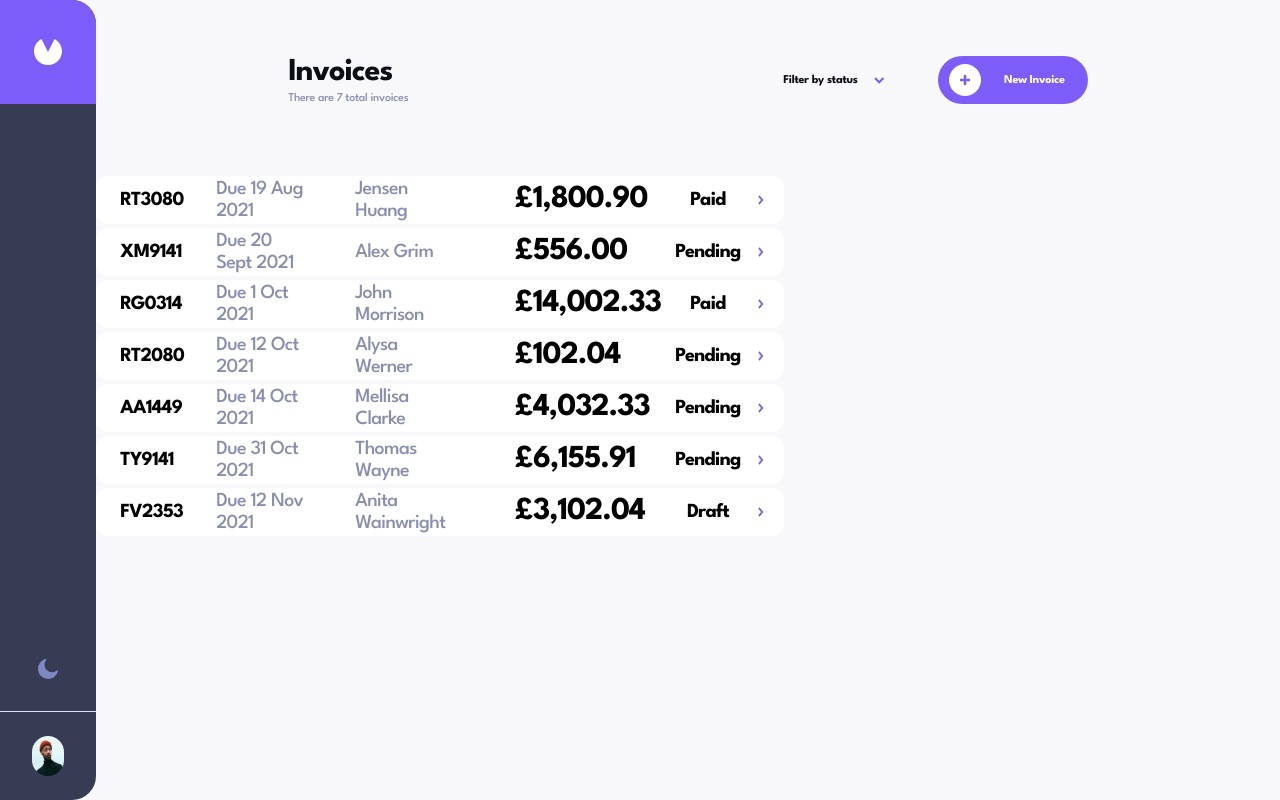
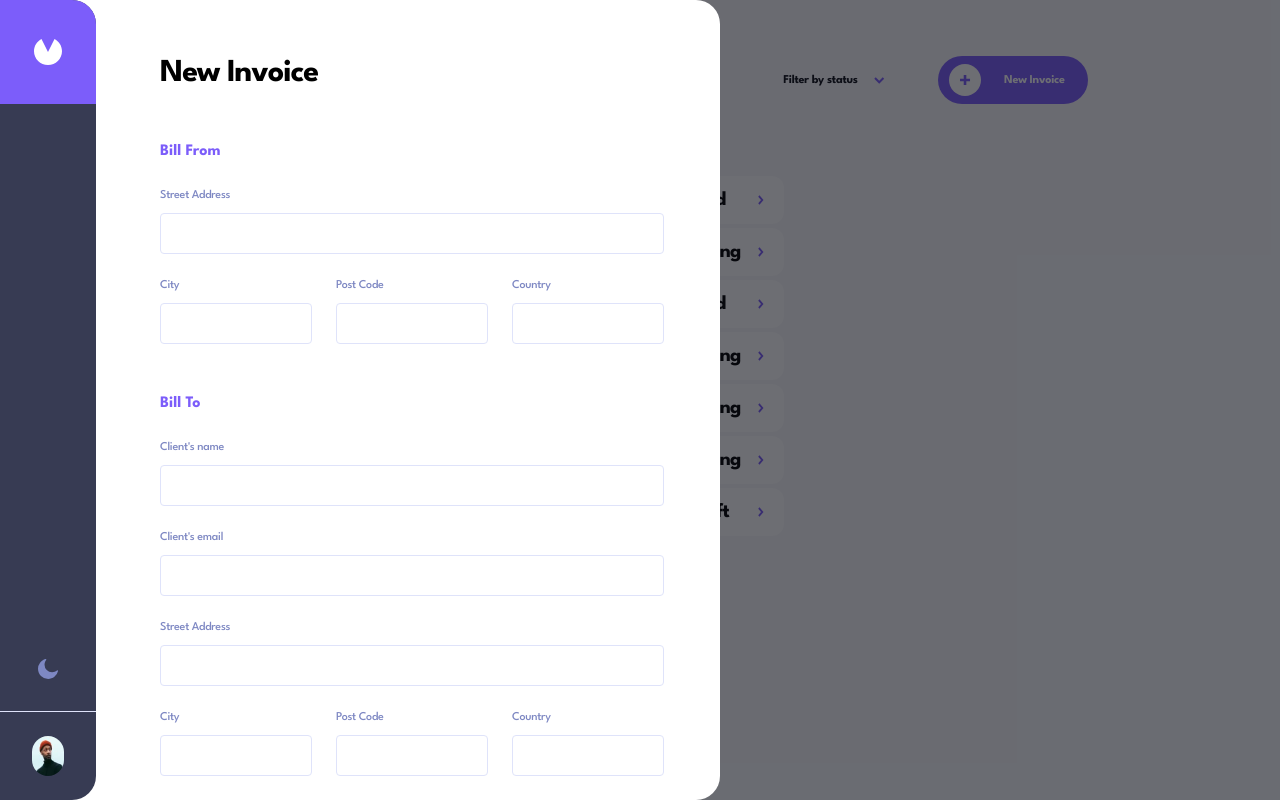
Before and after one commit to MohirpoolBatch1/Invoice-The-Temurids, a React (Create React App) app: page / in a window 1280 px wide. Built offline with nearby package versions, Linux system fonts and the light colour scheme.

Commit message:
feat(IT-8)

```diff
--- a/src/SignedUser.jsx
+++ b/src/SignedUser.jsx
@@ -3,10 +3,14 @@ import {Routes, Route} from 'react-router-dom'
 import Sidebar from './components/Sidebar.jsx'
 import Homepage from './pages/Homepage/Homepage.jsx'
 import NotFound from './pages/NotFoud/NotFound.jsx'
+import FormWindow from './components/FormWindow/FormWindow.jsx'
+import Overlay from './components/FormWindow/Overlay.jsx'
 
 const SignedUser = () => (
-  <div className="App font-spartan font-medium h-screen w-screen flex bg-gray-100">
+  <div className="App relative font-spartan font-medium h-screen w-screen flex bg-gray-100">
     <InvoiceRoutes />
+    <FormWindow />
+    <Overlay />
   </div>
 )
 
--- a/src/components/Form inputs/FormDropdown.jsx
+++ b/src/components/Form inputs/FormDropdown.jsx
@@ -3,17 +3,17 @@ import {Listbox, Transition} from '@headlessui/react'
 import ArrowDown from '../../assets/icon-arrow-down.svg'
 import {netDays} from './Constants.jsx'
 
-const FormDropdown = ({labelText}) => {
+const FormDropdown = ({labelText, className}) => {
   const [selected, setSelected] = useState(netDays[0])
 
   return (
-    <div className="flex-grow w-full relative sm:mb-0">
+    <div className={`flex-grow w-full relative sm:mb-0 ${className}`}>
       <label className="text-xs text-gray-400">{labelText}</label>
       <Listbox value={selected} onChange={setSelected}>
         <div className="relative">
-          <Listbox.Button className="relative w-full cursor-default rounded-lg  border border-gray-200 bg-white p-3 text-left focus:outline-none focus-visible:border-purple text-xs  flex justify-between items-center">
+          <Listbox.Button className="relative w-full cursor-default border border-gray-200 bg-white p-3 text-left focus:outline-none focus-visible:border-purple text-xs  flex justify-between items-center">
             <span className="block text-sm truncate text-gray-600 font-bold">
-              {selected.day}
+              {selected}
             </span>
             <img src={ArrowDown} alt="Options" className="cursor-pointer" />
           </Listbox.Button>
@@ -35,7 +35,7 @@ const FormDropdown = ({labelText}) => {
                   }
                   value={days}
                 >
-                  <span className="block truncate font-medium">{days.day}</span>
+                  <span className="block truncate font-medium">{days}</span>
                 </Listbox.Option>
               ))}
             </Listbox.Options>
--- a/src/components/Form inputs/FormInput.jsx
+++ b/src/components/Form inputs/FormInput.jsx
@@ -17,11 +17,11 @@ const FormInput = ({labelText, inputType, className, name, id}) => {
           id={id}
           name={name}
           type={inputType}
-          className="mt-[0.625rem] p-3 border border-gray-200 outline-0 focus:outline-1 outline-gray-400 text-xs box-border text-gray-600 font-bold"
+          className="rounded mt-[0.625rem] p-3 border border-gray-200 outline-0 focus:outline-1 outline-gray-400 text-xs box-border text-gray-600 font-bold"
         />
       ) : (
         <DatePicker
-          className="mt-[0.625rem] p-3 border border-gray-200 outline-0 focus:outline-1 outline-gray-400 text-xs box-border text-gray-600 font-bold"
+          className={`mt-[0.625rem] p-3 border ${className} border-gray-200 outline-0 focus:outline-1 outline-gray-400 text-xs box-border text-gray-600 font-bold`}
           selected={startDate}
           onSelect={13}
           onChange={date => setStartDate(date)}
--- /dev/null
+++ b/src/components/FormWindow/FormWindow.jsx
@@ -0,0 +1,121 @@
+import React from 'react'
+import FormInput from '../Form inputs/FormInput.jsx'
+import FormDropdown from '../Form inputs/FormDropdown.jsx'
+import DeleteIcon from '../../assets/icon-delete.svg'
+
+const FormWindow = () => (
+  <div className="absolute z-20 bg-white w-[45rem] rounded-r-3xl pr-14 pt-14 pl-40 pb-8 h-full overflow-y-scroll scroll-smooth scroll-mr-8 scroll-pr-3.5">
+    <h1 className="font-bold">New Invoice</h1>
+    <p className="body-1 text-purple font-bold mt-12">Bill From</p>
+    <FormInput
+      labelText={'Street Address'}
+      className={'mt-6'}
+      inputType={'text'}
+    />
+    <div className="flex mt-6 w-full flex-wrap justify-between">
+      <FormInput
+        className={'w-[9.5rem]'}
+        labelText={'City'}
+        inputType={'text'}
+      />
+      <FormInput
+        className={'w-[9.5rem]'}
+        labelText={'Post Code'}
+        inputType={'text'}
+      />
+      <FormInput
+        className={'w-[9.5rem]'}
+        labelText={'Country'}
+        inputType={'text'}
+      />
+    </div>
+    <p className="body-1 text-purple font-bold mt-12">Bill To</p>
+    <FormInput
+      className={'mt-6'}
+      labelText={`Client's name`}
+      inputType={'text'}
+    />
+    <FormInput
+      className={'mt-6'}
+      labelText={`Client's email`}
+      inputType={'email'}
+    />
+    <FormInput
+      className={'mt-6'}
+      labelText={'Street Address'}
+      inputType={'text'}
+    />
+    <div className="flex mt-6 w-full flex-wrap justify-between">
+      <FormInput
+        className={'w-[9.5rem]'}
+        labelText={'City'}
+        inputType={'text'}
+      />
+      <FormInput
+        className={'w-[9.5rem]'}
+        labelText={'Post Code'}
+        inputType={'text'}
+      />
+      <FormInput
+        className={'w-[9.5rem]'}
+        labelText={'Country'}
+        inputType={'text'}
+      />
+    </div>
+    <div className="flex mt-6 w-full flex-wrap justify-between">
+      <FormInput
+        className={'w-60 pr-4'}
+        labelText={'Invoice Date'}
+        inputType={'date'}
+      />
+      <FormDropdown
+        className={'w-60 pl-4'}
+        labelText={'Payment Terms'}
+        inputType={'text'}
+      />
+    </div>
+    <FormInput
+      className={'mt-6'}
+      labelText={'Project Description'}
+      inputType={'email'}
+    />
+    <h4 className="body-2 mt-8 text-[#777F98] text-[18px] font-bold">
+      Item List
+    </h4>
+    <div className="flex content-between mt-4">
+      <p className={'font-spartan text-xs w-52 text-gray-400 font-medium'}>
+        Item Name
+      </p>
+      <p className={'font-spartan text-xs w-12 ml-4 text-gray-400 font-medium'}>
+        Qty.
+      </p>
+      <p className={'font-spartan text-xs w-24 ml-4 text-gray-400 font-medium'}>
+        Price
+      </p>
+      <p className={'font-spartan text-xs w-14 ml-4 text-gray-400 font-medium'}>
+        Total
+      </p>
+    </div>
+    <div className="flex mt-4">
+      <input
+        type="text"
+        className="w-52 mt-[0.625rem] p-4 border border-gray-200 outline-0 focus:outline-1 outline-gray-400 text-xs box-border text-gray-600 font-bold"
+      />
+      <input
+        type="text"
+        className="w-12 ml-4 mt-[0.625rem] p-4 border border-gray-200 outline-0 focus:outline-1 outline-gray-400 text-xs box-border text-gray-600 font-bold"
+      />
+      <input
+        type="text"
+        className="w-24 ml-4 mt-[0.625rem] p-4 border border-gray-200 outline-0 focus:outline-1 outline-gray-400 text-xs box-border text-gray-600 font-bold"
+      />
+      <p className={'font-spartan w-14 ml-4 mt-6 text-gray-300 font-bold'}>
+        0.00
+      </p>
+      <button className="h-4 mt-6">
+        <img src={DeleteIcon} alt="logo" />
+      </button>
+    </div>
+  </div>
+)
+export default FormWindow
--- /dev/null
+++ b/src/components/FormWindow/Overlay.jsx
@@ -0,0 +1,6 @@
+import React from 'react'
+
+const Overlay = () => (
+  <div className="absolute top-0 left-0 w-full z-10 bg-black bg-gray-600/60 h-full"></div>
+)
+export default Overlay
--- a/src/components/Sidebar.jsx
+++ b/src/components/Sidebar.jsx
@@ -5,7 +5,7 @@ import logo from '../assets/logo.svg'
 import moon from '../assets/icon-moon.svg'
 
 const Sidebar = () => (
-  <div className="w-[6.5rem] flex flex-wrap content-between h-full rounded-r-3xl bg-[#373B53]">
+  <div className="w-[6.5rem] relative z-30 flex flex-wrap content-between h-full rounded-r-3xl bg-[#373B53]">
     <div className="w-full h-[6.5rem] bg-purple rounded-tr-3xl flex justify-center items-center">
       <Link to={'/'}>
         <img src={logo} alt="logo" />
```
